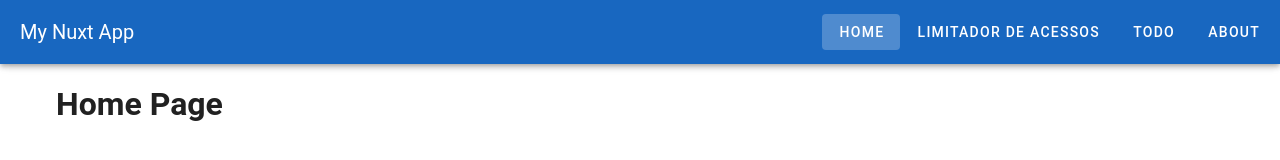
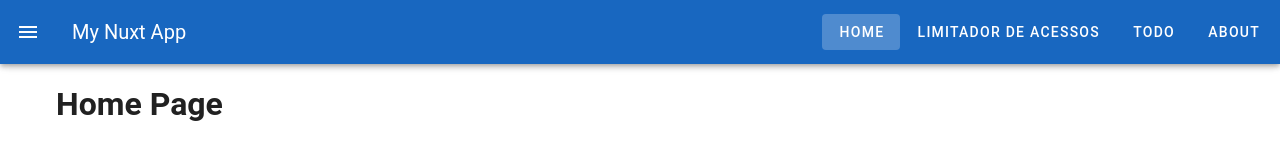
Before and after one commit to betogroo/nuxt-base, a Nuxt app: page / in a window 1280 px wide. Shown: the top 160 px of the page. Built offline with nearby package versions, Linux system fonts and the light colour scheme.

Commit message:
feat: create app nav icon

```diff
--- a/app/layouts/default.vue
+++ b/app/layouts/default.vue
@@ -1,6 +1,7 @@
 <template>
   <v-app>
     <v-app-bar color="primary">
+      <v-app-bar-nav-icon />
       <v-app-bar-title>My Nuxt App</v-app-bar-title>
       <v-spacer />
       <v-btn
```
